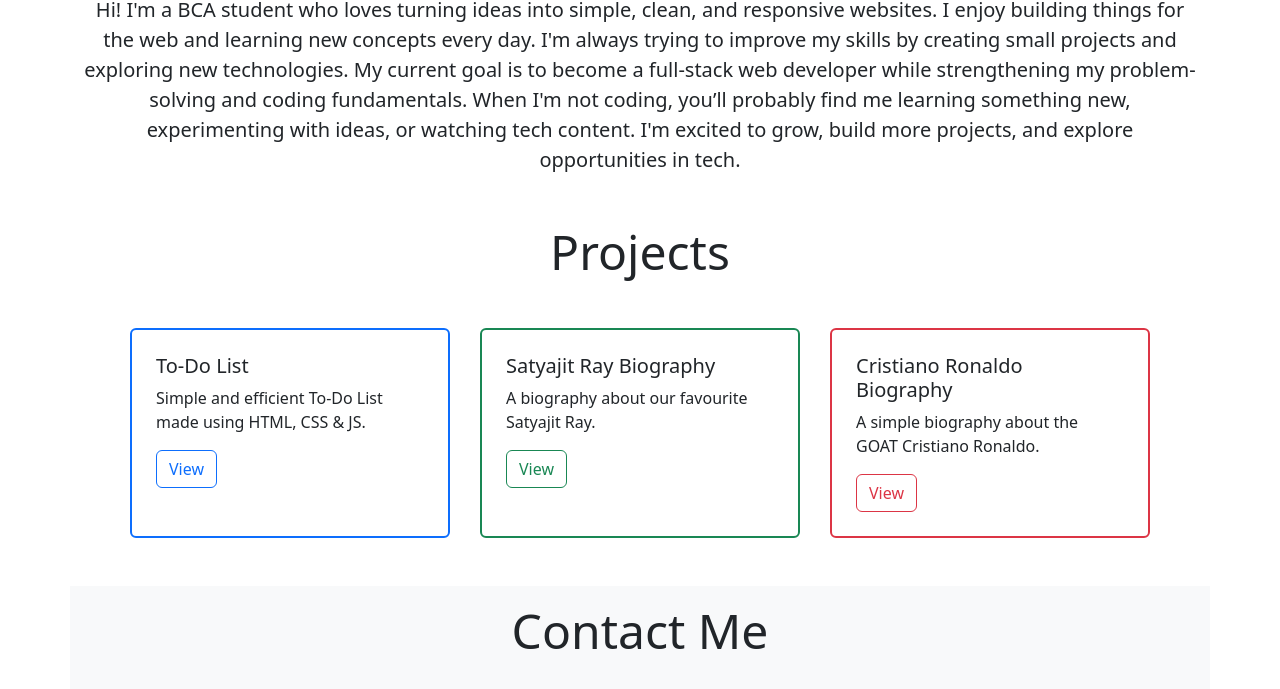
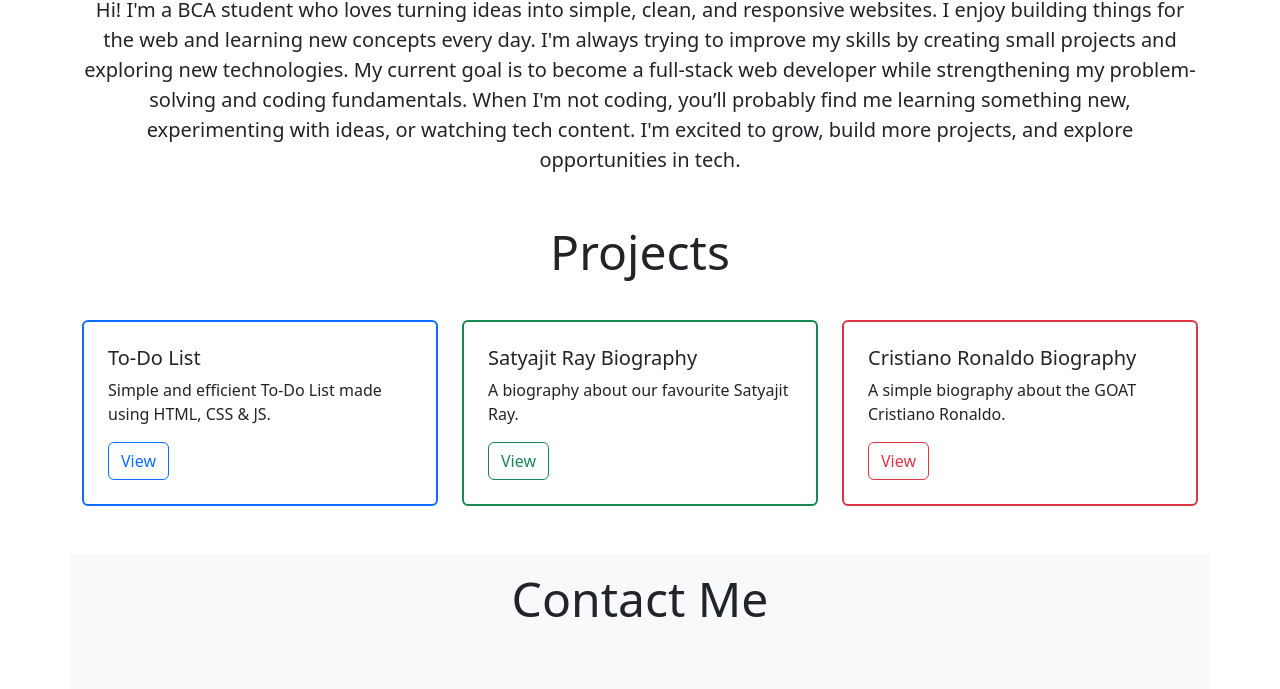
Before and after one commit to mohammad-247/Personal-Portfolio, a plain HTML site: page index.html in a window 1280 px wide. Shown: the part 606-1295 px from the top of the page. Drawn offline with nearby package versions, Linux system fonts and the light colour scheme.

Commit message:
Update index.html

```diff
--- a/index.html
+++ b/index.html
@@ -75,31 +75,33 @@
     </p>
   </section>
 
-  <section id="projects" class="container my-5">
-    <h4 class="display-5 text-center">Projects</h4>
+ <section id="projects" class="container my-4">
+  <h4 class="display-5 text-center">Projects</h4>
 
-    <div class=" d-flex flex-row justify-content-between m-5">
+  <div class="row g-4 mt-3">
 
-      <div class="card p-2 border-primary border-2" style="width: 20rem;">
-        <!-- <img src="..." class="card-img-top" alt="..."> -->
+    <div class="col-12 col-md-6 col-lg-4">
+      <div class="card p-2 border-primary border-2 h-100">
         <div class="card-body">
           <h5 class="card-title">To-Do List</h5>
           <p class="card-text">Simple and efficient To-Do List made using HTML, CSS & JS.</p>
           <a href="https://mohammad-247.github.io/To-Do-List/" class="btn btn-outline-primary border-1">View</a>
         </div>
       </div>
+    </div>
 
-      <div class="card p-2 border-success border-2" style="width: 20rem;">
-        <!-- <img src="..." class="card-img-top" alt="..."> -->
+    <div class="col-12 col-md-6 col-lg-4">
+      <div class="card p-2 border-success border-2 h-100">
         <div class="card-body">
           <h5 class="card-title">Satyajit Ray Biography</h5>
           <p class="card-text">A biography about our favourite Satyajit Ray.</p>
           <a href="https://mohammad-247.github.io/Satyajit-Ray-Biography/" class="btn btn-outline-success">View</a>
         </div>
       </div>
+    </div>
 
-      <div class="card p-2 border-danger border-2" style="width: 20rem;">
-        <!-- <img src="..." class="card-img-top" alt="..."> -->
+    <div class="col-12 col-md-6 col-lg-4">
+      <div class="card p-2 border-danger border-2 h-100">
         <div class="card-body">
           <h5 class="card-title">Cristiano Ronaldo Biography</h5>
           <p class="card-text">A simple biography about the GOAT Cristiano Ronaldo.</p>
@@ -107,7 +109,10 @@
         </div>
       </div>
     </div>
-  </section>
+
+  </div>
+</section>
+
 
   <section id="contact" class="container my-5 bg-light">
     <h4 class="display-5 text-center p-3">Contact Me</h4>
@@ -142,4 +147,5 @@
     crossorigin="anonymous"></script>
 </body>
 
+
 </html>
```
